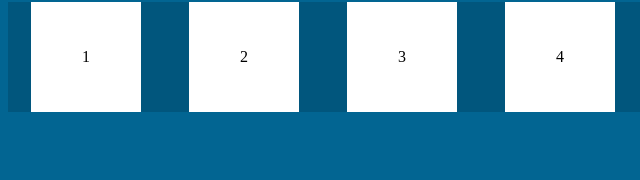
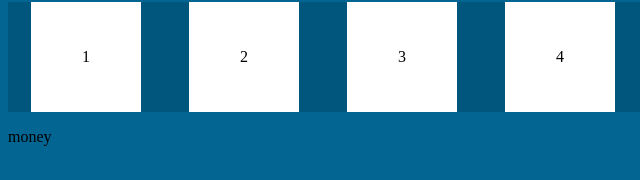
Before and after one commit to ChronoDragon/Coursework, a plain HTML site: page index.html in a window 1280 px wide. Shown: the part 590-770 px from the top of the page, 0-640 px from the left. Drawn offline with Linux system fonts and the light colour scheme.

Commit message:
tried replit again

```diff
--- a/index.html
+++ b/index.html
@@ -54,6 +54,6 @@
         <div class="nbox">7</div>
         <div class="nbox">8</div>
     </div>
-
+    <p>money</p>
 </body>
 </html>
```
